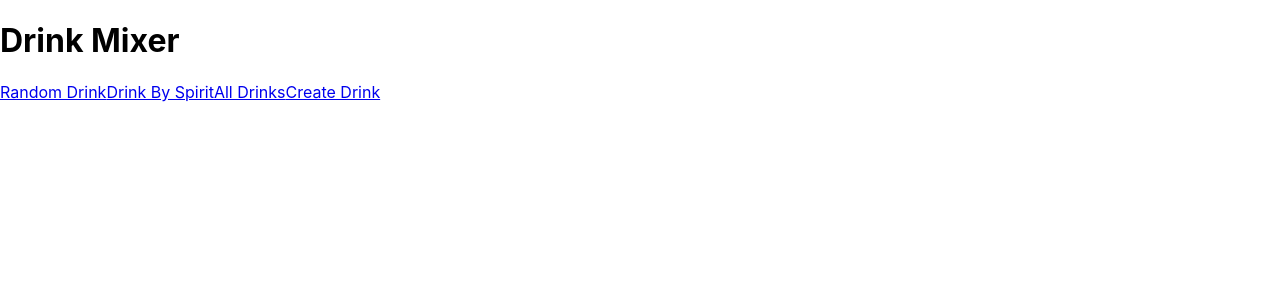
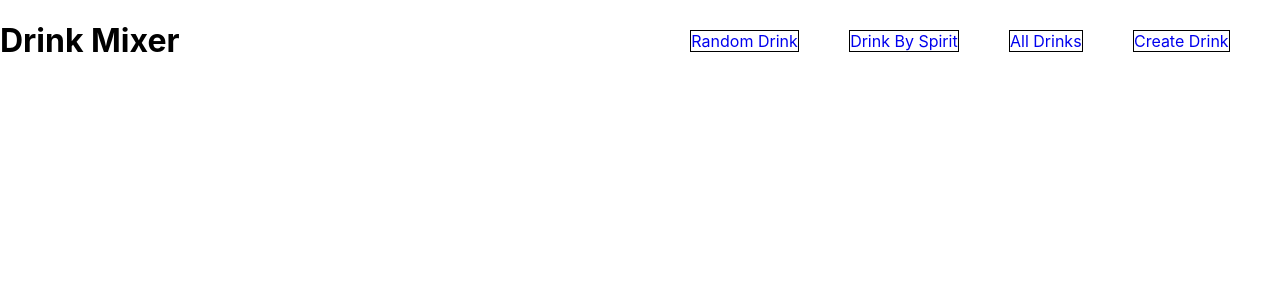
Before and after one commit to Bmdawley22/drink-mixer, a React (Create React App) app in the folder drink-mixer/: page / in a window 1280 px wide. Shown: the top 300 px of the page. Built offline with nearby package versions, Linux system fonts and the light colour scheme.

Commit message:
started header styling

```diff
--- a/drink-mixer/src/App.css
+++ b/drink-mixer/src/App.css
@@ -0,0 +1,15 @@
+header {
+  display: flex;
+  justify-content: space-between;
+  align-items: center;
+}
+nav {
+  display: flex;
+  justify-content: space-evenly;
+  align-items: center;
+  width: 50vw;
+}
+nav .Link {
+  border: 1px solid black;
+  text-decoration: none;
+}
--- a/drink-mixer/src/components/Header.js
+++ b/drink-mixer/src/components/Header.js
@@ -6,10 +6,10 @@ const Header = () => {
         <header>
             <h1>Drink Mixer</h1>
             <nav>
-                <Link to='/random-drink'>Random Drink</Link>
-                <Link to='/by-spirit'>Drink By Spirit</Link>
-                <Link to='all-drinks'>All Drinks</Link>
-                <Link to='create-drink'>Create Drink</Link>
+                <Link className='Link' to='/random-drink'>Random Drink</Link>
+                <Link className='Link' to='/by-spirit'>Drink By Spirit</Link>
+                <Link className='Link' to='all-drinks'>All Drinks</Link>
+                <Link className='Link' to='create-drink'>Create Drink</Link>
             </nav>
         </header>
     )
```
